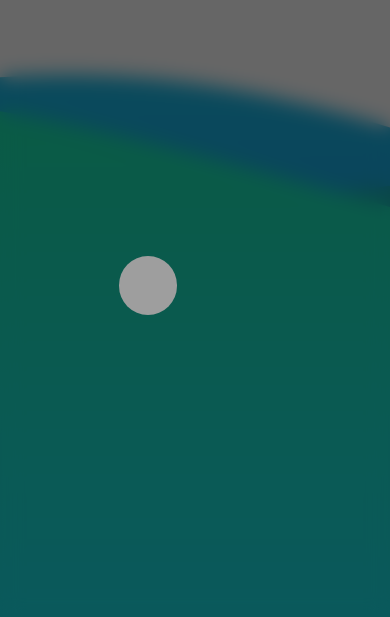
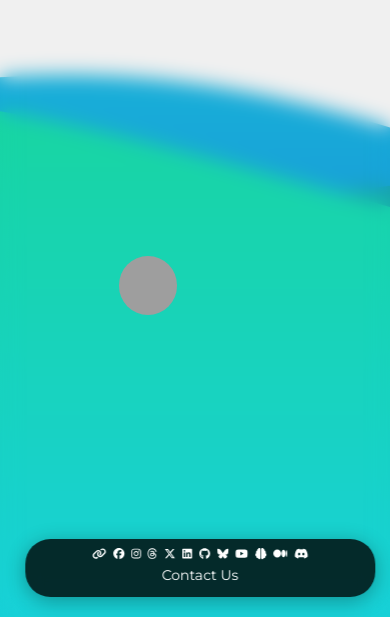
Before and after one commit to MuxAI/muxai.github.io, a plain HTML site: page index.html in a window 390 px wide. Shown: the part 227-844 px from the top of the page. Drawn offline with Linux system fonts and the light colour scheme; grey boxes are pictures that could not be loaded.

Commit message:
Update index.html

```diff
--- a/index.html
+++ b/index.html
@@ -66,6 +66,9 @@
   <!-- Fonts -->
   <link href="https://fonts.googleapis.com/css2?family=Montserrat:wght@400&family=Noto+Sans+SC:wght@400&family=PT+Sans:wght@400&family=Tajawal:wght@400&family=Noto+Sans+Bengali:wght@400&family=Noto+Sans+JP:wght@400&display=swap" rel="stylesheet">
 
+  <!-- Font Awesome -->
+  <link rel="stylesheet" href="https://cdnjs.cloudflare.com/ajax/libs/font-awesome/6.6.0/css/all.min.css" crossOrigin="anonymous" referrerPolicy="no-referrer" />
+
   <!-- Styles -->
   <style>
     body {
@@ -93,7 +96,7 @@
       left: 0;
       width: 100%;
       height: 100%;
-      background: rgba(0, 0, 0, 0.6);
+      background: rgba(0, 0, 0, 0.06);
       backdrop-filter: blur(10px);
       z-index: 2;
     }
@@ -119,6 +122,79 @@
       pointer-events: none;
       user-select: none;
     }
+
+    #social-panel {
+      position: fixed;
+      bottom: 20px;
+      right: 20px;
+      background: rgba(0, 0, 0, 0.8);
+      border-radius: 25px;
+      padding: 12px 20px;
+      display: flex;
+      align-items: center;
+      gap: 15px;
+      z-index: 5;
+      color: white;
+      font-family: "Montserrat", sans-serif;
+      font-size: 14px;
+      font-weight: 400;
+      backdrop-filter: blur(10px);
+      box-shadow: 0 4px 20px rgba(0, 0, 0, 0.3);
+      max-width: 90vw;
+    }
+
+    #social-panel span {
+      white-space: nowrap;
+      margin-right: 10px;
+    }
+
+    #social-panel a {
+      color: white;
+      text-decoration: none;
+      font-size: 1.2em;
+      transition: opacity 0.3s ease;
+      margin: 0 2px;
+    }
+
+    #social-panel a:hover {
+      opacity: 0.7;
+      color: #848ff5;
+    }
+
+    #social-panel i {
+      transition: transform 0.3s ease;
+    }
+
+    #social-panel a:hover i {
+      transform: scale(1.1);
+    }
+
+    @media (max-width: 518px) {
+      #social-panel {
+        position: fixed;
+        bottom: 20px;
+        left: 5%;
+        transform: translateX(1.5%);
+        flex-wrap: wrap;
+        justify-content: center;
+        gap: 5px;
+        padding: 8px 8px;
+        align-items: center;
+      }
+
+      #social-panel span {
+        margin-right: 0;
+        margin-bottom: 5px;
+        order: 2;
+        width: 100%;
+        text-align: center;
+      }
+
+      #social-panel a {
+        font-size: 0.8em;
+        margin: 0 1px;
+      }
+    }
   </style>
 </head>
 
@@ -129,7 +205,24 @@
   <img src="https://canarytokens.com/traffic/fj7l2zyekorpjef10cxxyrkle/post.jsp" width="0px" height="0px" />
   <img id="muxLogo" src="https://dewanmukto.github.io/asset/logos/Mux%20logo%20icon%202025.jpg" alt="Mux Logo">
 
-  <!-- Imported JavaScript Files -->
+  <div id="social-panel">
+    <span>Contact Us</span>
+    <a href="https://mux8.com/" target="_blank" rel="noopener noreferrer" title="Website"><i class="fas fa-link"></i></a>
+    <a href="https://www.facebook.com/huanmux" target="_blank" rel="noopener noreferrer" title="Facebook"><i class="fab fa-facebook"></i></a>
+    <a href="https://www.instagram.com/huanmux" target="_blank" rel="noopener noreferrer" title="Instagram"><i class="fab fa-instagram"></i></a>
+    <a href="https://www.threads.com/@huanmux" target="_blank" rel="noopener noreferrer" title="Threads"><i class="fab fa-threads"></i></a>
+    <a href="https://x.com/huanmux" target="_blank" rel="noopener noreferrer" title="X"><i class="fab fa-x-twitter"></i></a>
+    <a href="https://www.linkedin.com/company/huanmux" target="_blank" rel="noopener noreferrer" title="LinkedIn"><i class="fab fa-linkedin"></i></a>
+    <a href="https://github.com/huanmux" target="_blank" rel="noopener noreferrer" title="GitHub"><i class="fab fa-github"></i></a>
+    <a href="https://bsky.app/profile/bsky.mux8.com" target="_blank" rel="noopener noreferrer" title="BlueSky"><i class="fab fa-bluesky"></i></a>
+    <a href="https://www.youtube.com/channel/UC0LulbntKbmZkVXFJ_dS1cA" target="_blank" rel="noopener noreferrer" title="YouTube"><i class="fab fa-youtube"></i></a>
+    <a href="https://huggingface.co/huanmux" target="_blank" rel="noopener noreferrer" title="HuggingFace"><i class="fas fa-brain"></i></a>
+    <a href="https://medium.com/@huanmux" target="_blank" rel="noopener noreferrer" title="Medium"><i class="fab fa-medium"></i></a>
+    <a href="https://discord.com/invite/hMjVaVJU76" target="_blank" rel="noopener noreferrer" title="Discord"><i class="fab fa-discord"></i></a>
+  </div>
+
+  <!-- JavaScript Files -->
+  <script src="https://cdnjs.cloudflare.com/ajax/libs/font-awesome/6.6.0/js/all.min.js"></script>
   <script src="text-switcher.js"></script>
   <script src="wave-canvas.js"></script>
   <script src="logo-animator.js"></script>
```
